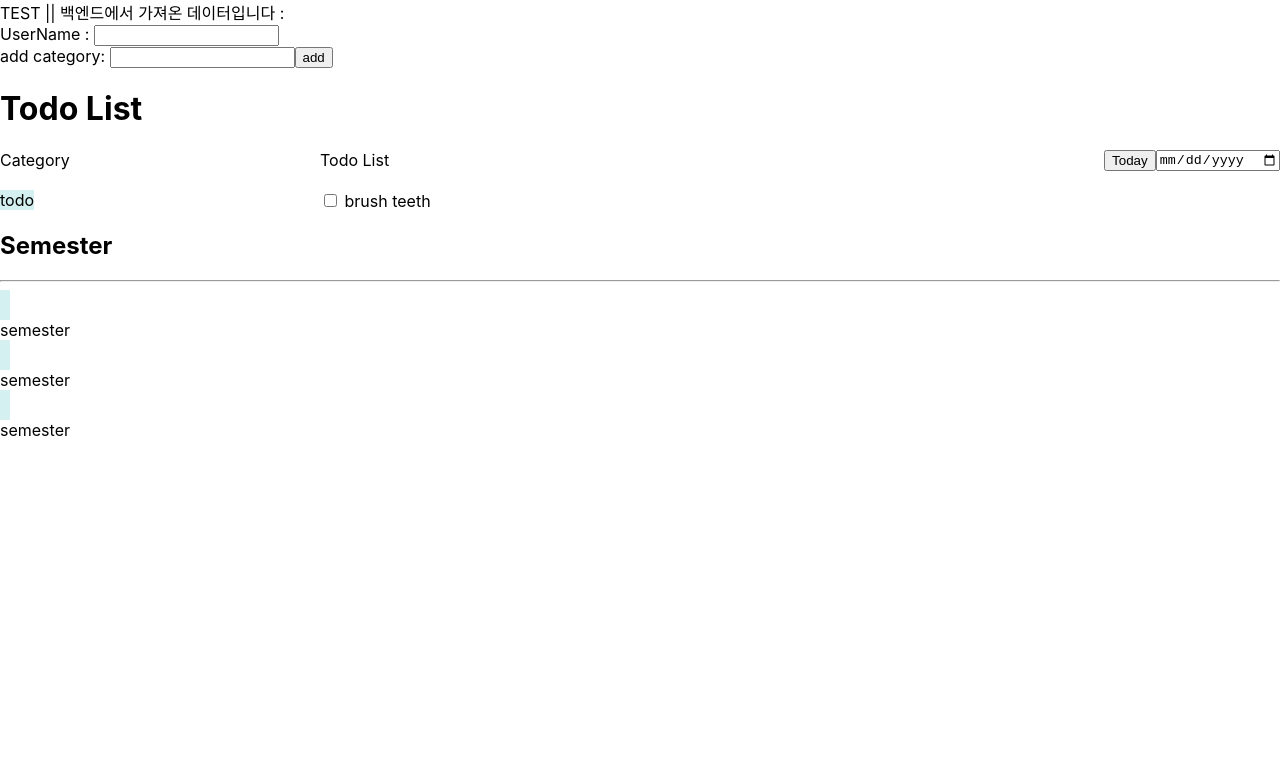
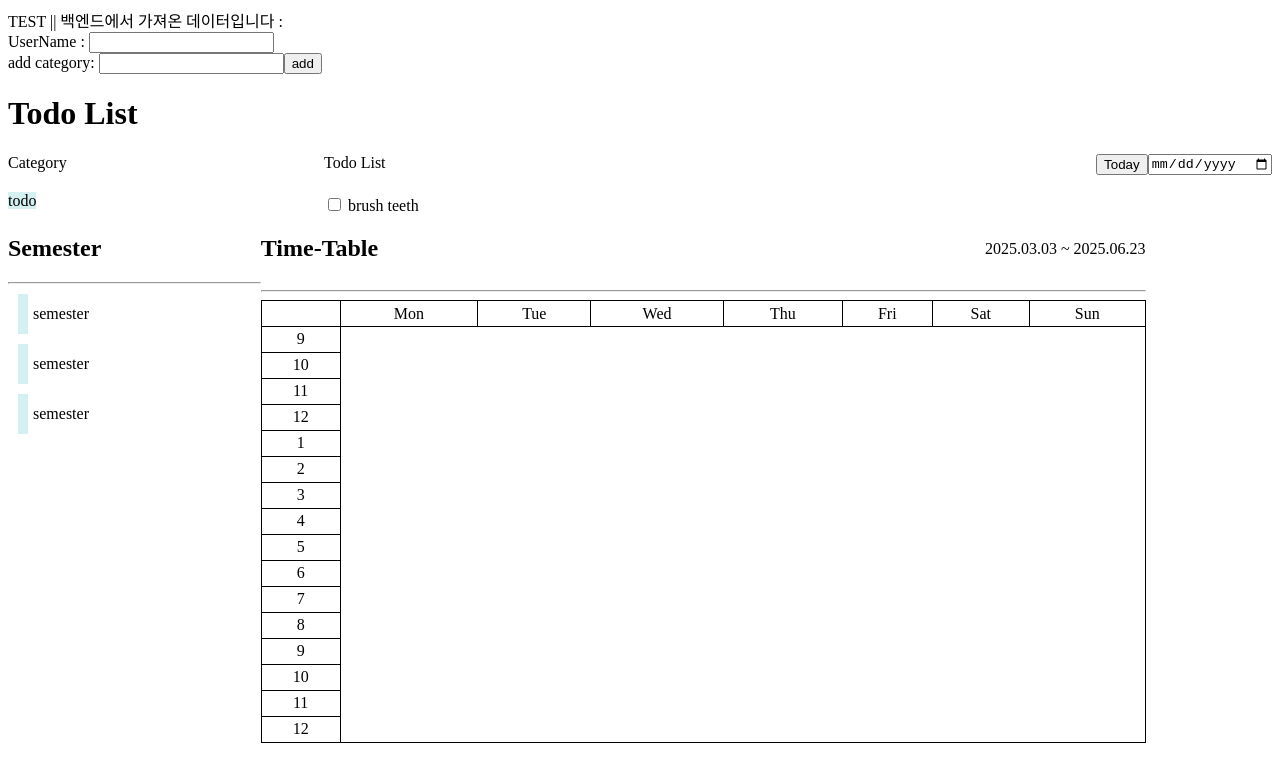
Before and after one commit to Kdoby/TodoList, a React (Create React App) app in the folder src/main/frontend/: page / in a window 1280 px wide. Shown: the top 782 px of the page. Built offline with nearby package versions, Linux system fonts and the light colour scheme; no server answers.

Commit message:
feat: timetable 페이지 생성

```diff
--- a/src/main/frontend/src/App.css
+++ /dev/null
@@ -1,38 +0,0 @@
-.App {
-  text-align: center;
-}
-
-.App-logo {
-  height: 40vmin;
-  pointer-events: none;
-}
-
-@media (prefers-reduced-motion: no-preference) {
-  .App-logo {
-    animation: App-logo-spin infinite 20s linear;
-  }
-}
-
-.App-header {
-  background-color: #282c34;
-  min-height: 100vh;
-  display: flex;
-  flex-direction: column;
-  align-items: center;
-  justify-content: center;
-  font-size: calc(10px + 2vmin);
-  color: white;
-}
-
-.App-link {
-  color: #61dafb;
-}
-
-@keyframes App-logo-spin {
-  from {
-    transform: rotate(0deg);
-  }
-  to {
-    transform: rotate(360deg);
-  }
-}
--- a/src/main/frontend/src/App.js
+++ b/src/main/frontend/src/App.js
@@ -1,4 +1,3 @@
-import './App.css';
 import TodoListPage from './component/TodoListPage';
 import TimeTablePage from './component/TimeTablePage.js';
 import React, {useEffect, useState} from 'react';
--- a/src/main/frontend/src/component/LeftList.module.css
+++ b/src/main/frontend/src/component/LeftList.module.css
@@ -1,5 +1,20 @@
-.flag {
+.L_flag {
     width: 10px;
-    height: 30px;
-    background-color:"#d4f0f0";
+    height: 40px;
+    background-color: #d4f0f0;
+    display: inline-block;
 }
+
+.L_title {
+    margin: auto 5px;
+}
+
+.L_listItem {
+    display : flex;
+    margin: 10px;
+}
+
+.L_leftList {
+    width: 20%;
+    display: inline-block;
+}
--- a/src/main/frontend/src/component/Semester.js
+++ b/src/main/frontend/src/component/Semester.js
@@ -2,13 +2,9 @@ import styles from './LeftList.module.css';
 
 export default function Semester() {
     return (
-        <div>
-            <div className="flag" style={{width: "10px",
-                                          height: "30px",
-                                          backgroundColor:"#d4f0f0",
-
-                                          }}/>
-            <div>semester</div>
+        <div className={styles.L_listItem}>
+            <div className={styles.L_flag}/>
+            <div className={styles.L_title}>semester</div>
         </div>
     );
 }
--- a/src/main/frontend/src/component/SemesterList.js
+++ b/src/main/frontend/src/component/SemesterList.js
@@ -3,7 +3,7 @@ import Semester from "./Semester.js";
 
 export default function SemesterList() {
     return (
-        <div className="leftList">
+        <div className={styles.L_leftList}>
             <h2>Semester</h2>
             <hr />
             <Semester />
--- /dev/null
+++ b/src/main/frontend/src/component/TimeTable.js
@@ -0,0 +1,42 @@
+import styles from "./TimeTable.module.css";
+
+export default function TimeTable() {
+    return (
+        <div className={styles.tableBlock}>
+            <div className={styles.tableHeader}>
+                <h2>Time-Table</h2>
+                <p>2025.03.03 ~ 2025.06.23</p>
+            </div>
+            <hr />
+            <table>
+            <tr className={styles.tableInnerHeader}>
+                <th></th>
+                <th>Mon</th>
+                <th>Tue</th>
+                <th>Wed</th>
+                <th>Thu</th>
+                <th>Fri</th>
+                <th>Sat</th>
+                <th>Sun</th>
+            </tr>
+            <tr><th>9</th></tr>
+            <tr><th>10</th></tr>
+            <tr><th>11</th></tr>
+            <tr><th>12</th></tr>
+            <tr><th>1</th></tr>
+            <tr><th>2</th></tr>
+            <tr><th>3</th></tr>
+            <tr><th>4</th></tr>
+            <tr><th>5</th></tr>
+            <tr><th>6</th></tr>
+            <tr><th>7</th></tr>
+            <tr><th>8</th></tr>
+            <tr><th>9</th></tr>
+            <tr><th>10</th></tr>
+            <tr><th>11</th></tr>
+            <tr><th>12</th></tr>
+            </table>
+
+        </div>
+    );
+}
--- /dev/null
+++ b/src/main/frontend/src/component/TimeTable.module.css
@@ -0,0 +1,20 @@
+.tableBlock{
+    display: inline-block;
+     width: 70%;
+}
+.tableHeader{
+    display: flex;
+    justify-content: space-between;
+    align-items: center;
+}
+.tableBlock > table > tr > th {
+    font-weight: 100;
+}
+.tableBlock > table {
+    width: 100%;
+    height: 100%;
+}
+.tableBlock > table, th, td {
+  border: 1px solid black;
+  border-collapse: collapse;
+}
--- a/src/main/frontend/src/component/TimeTablePage.js
+++ b/src/main/frontend/src/component/TimeTablePage.js
@@ -1,9 +1,11 @@
+import TimeTable from "./TimeTable.js";
 import SemesterList from "./SemesterList.js";
 
 export default function TimeTablePage() {
     return (
-        <div>
+        <div style={{display:"flex"}}>
             <SemesterList />
+            <TimeTable />
         </div>
     );
 }
--- a/src/main/frontend/src/index.css
+++ /dev/null
@@ -1,13 +0,0 @@
-body {
-  margin: 0;
-  font-family: -apple-system, BlinkMacSystemFont, 'Segoe UI', 'Roboto', 'Oxygen',
-    'Ubuntu', 'Cantarell', 'Fira Sans', 'Droid Sans', 'Helvetica Neue',
-    sans-serif;
-  -webkit-font-smoothing: antialiased;
-  -moz-osx-font-smoothing: grayscale;
-}
-
-code {
-  font-family: source-code-pro, Menlo, Monaco, Consolas, 'Courier New',
-    monospace;
-}
--- a/src/main/frontend/src/index.js
+++ b/src/main/frontend/src/index.js
@@ -1,6 +1,5 @@
 import React from 'react';
 import ReactDOM from 'react-dom/client';
-import './index.css';
 import App from './App';
 import reportWebVitals from './reportWebVitals';
 
```
